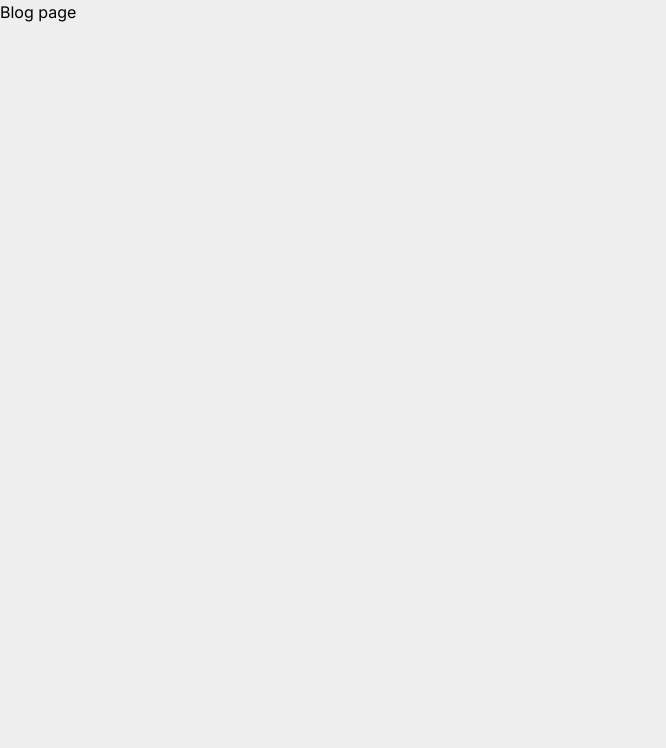
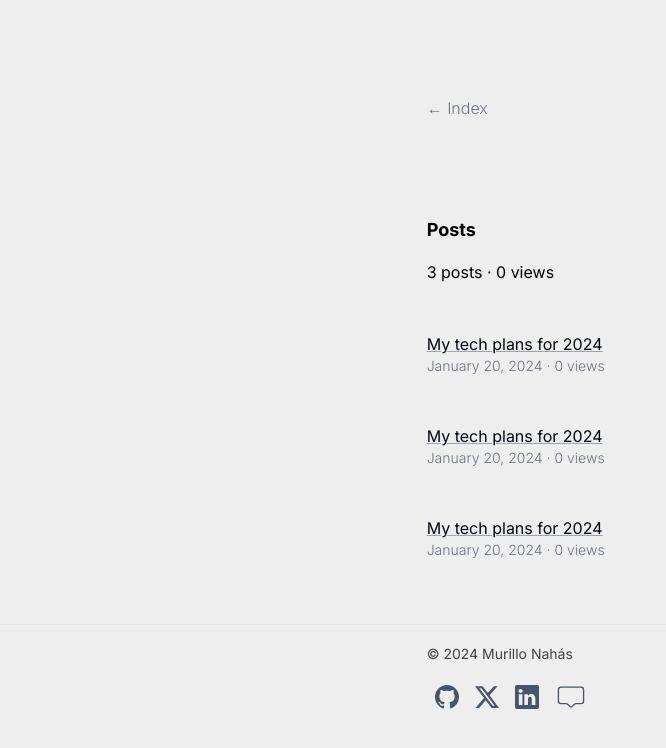
Before and after one commit to murillo-nahas/nahas.dev, a Next.js app: page /blog in a window 1280 px wide. Shown: the top 748 px of the page, without its empty margins (0-666 px from the left). Built offline with nearby package versions, Linux system fonts and the light colour scheme.

Commit message:
feat: blog page

```diff
--- a/src/app/blog/page.tsx
+++ b/src/app/blog/page.tsx
@@ -1,3 +1,15 @@
+import { Return } from "../components/elements/Return";
+import { Footer } from "../components/layout/Footer";
+import { Posts } from "../components/layout/Posts";
+
 export default function Blog() {
-  return <h1>Blog page</h1>;
+  return (
+    <>
+      <main className="w-2/6 m-auto h-auto">
+        <Return label="Index" href={"/"} />
+        <Posts />
+      </main>
+      <Footer />
+    </>
+  );
 }
```
